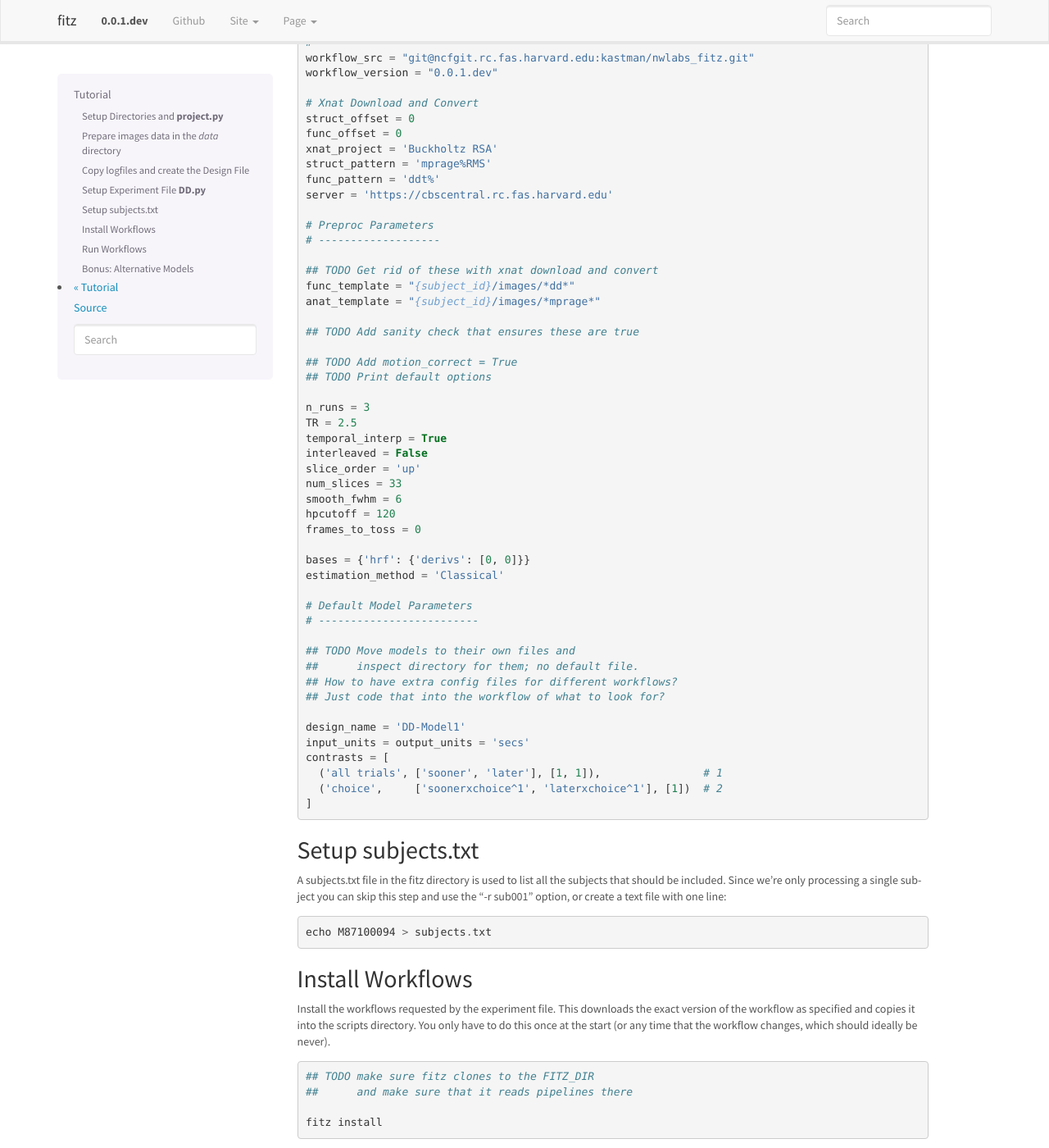
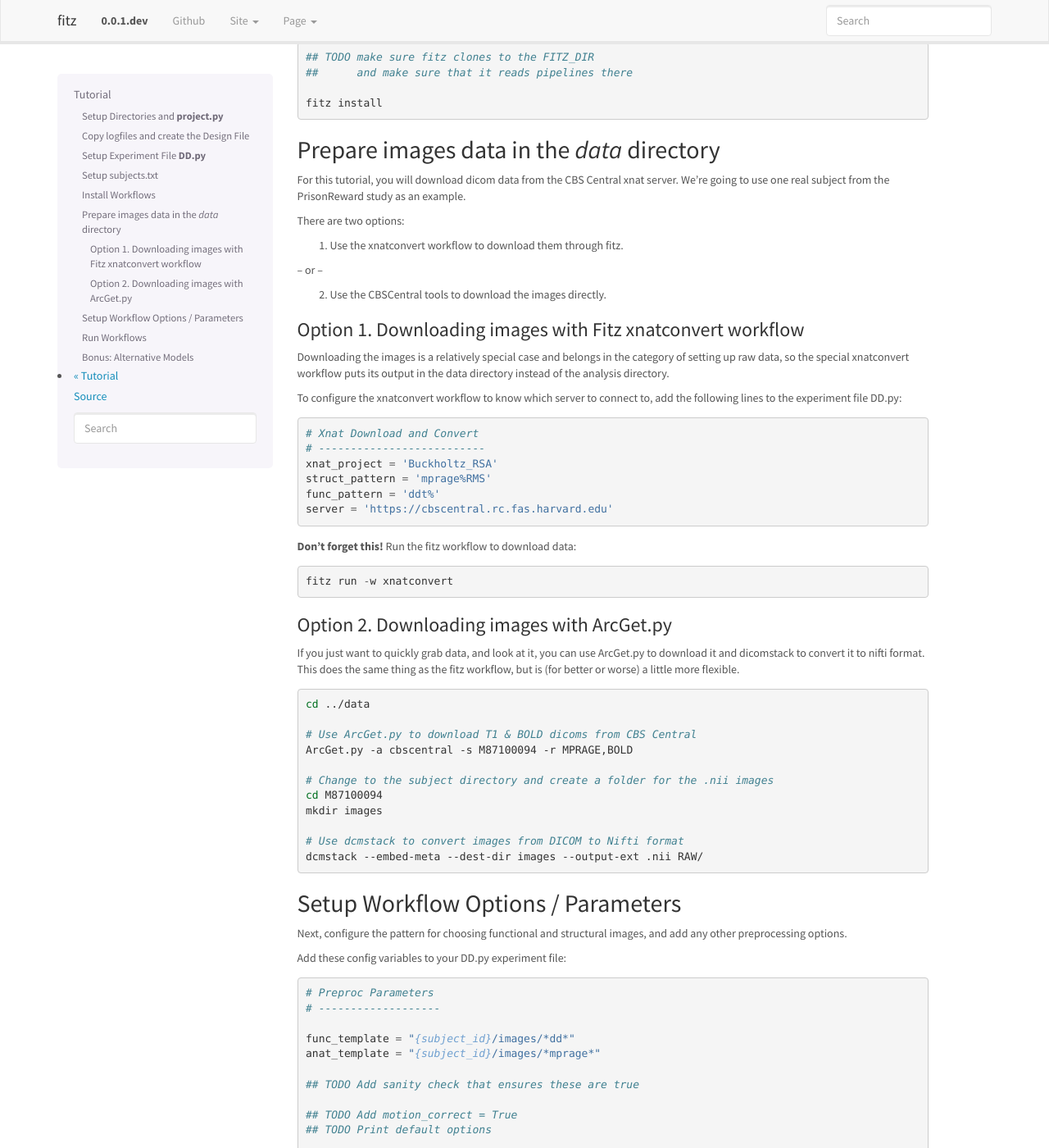
Before and after one commit to kastman/fitz, a Sphinx documentation site: the page built from doc/tutorial_nwlabs.rst, in a window 1280 px wide and 1400 px high, scrolled down 2282 px. Shown: the whole window at 82% size. Built offline with Sphinx 7.4.7, drawn with Linux system fonts in a browser that asks for light colours; some of the changed text lies outside the part shown.

Commit message:
A few doc updates

```diff
--- a/doc/tutorial_nwlabs.rst
+++ b/doc/tutorial_nwlabs.rst
@@ -6,17 +6,17 @@ one subject from our tutorial experiment.
 
 1. ``fitz setup`` directories and paths.
 
-2. Download and prepare prepare images with ``ArcGet.py`` and ``dcmstack``.
+2. Copy logfiles and create design file.
 
-3. Copy logfiles and create design file.
+3. Setup ``experiment.py`` with experiment processing parameters.
 
-4. Setup ``experiment.py`` with experiment processing parameters.
+4. Tell fitz which subs to run with ``subjects.txt``
 
-5. Tell fitz which subs to run with ``subjects.txt``
+5. Have fitz download the requested workflow with ``fitz install``
 
-6. Have fitz download the requested workflow with ``fitz install``
+6. Download and prepare prepare images. (with ``ArcGet.py`` and ``dcmstack`` or ``fitz run -w xnatrecon``)
 
-7. Do all the things.  ``fitz run -w workflows``
+7. Run workflows:  ``fitz run -w preproc onset model``
 
 
 Setup Directories and **project.py**
@@ -62,29 +62,6 @@ Finally, set an environment variable to tell fitz where to look for
 configurations::
 
     export FITZ_DIR=`pwd`
-
-
-Prepare images data in the *data* directory
---------------------------------------------
-
-For this tutorial, you will download dicom data from the CBS Central xnat
-server.
-
-We're going to use one real subject from the PrisonReward study as an example.
-
-.. code-block:: bash
-
-    cd ../data
-
-    # Use ArcGet.py to download T1 & BOLD dicoms from CBS Central
-    ArcGet.py -a cbscentral -s M87100094 -r MPRAGE,BOLD
-
-    # Change to the subject directory and create a folder for the .nii images
-    cd M87100094
-    mkdir images
-
-    # Use dcmstack to convert images from DICOM to Nifti format
-    dcmstack --embed-meta --dest-dir images --output-ext .nii RAW/
 
 
 Copy logfiles and create the Design File
@@ -152,54 +129,6 @@ Paste the following settings in to DD.py:
     workflow_src = "git@ncfgit.rc.fas.harvard.edu:kastman/nwlabs_fitz.git"
     workflow_version = "0.0.1.dev"
 
-    # Xnat Download and Convert
-    struct_offset = 0
-    func_offset = 0
-    xnat_project = 'Buckholtz RSA'
-    struct_pattern = 'mprage%RMS'
-    func_pattern = 'ddt%'
-    server = 'https://cbscentral.rc.fas.harvard.edu'
-
-    # Preproc Parameters
-    # -------------------
-
-    ## TODO Get rid of these with xnat download and convert
-    func_template = "{subject_id}/images/*dd*"
-    anat_template = "{subject_id}/images/*mprage*"
-
-    ## TODO Add sanity check that ensures these are true
-
-    ## TODO Add motion_correct = True
-    ## TODO Print default options
-
-    n_runs = 3
-    TR = 2.5
-    temporal_interp = True
-    interleaved = False
-    slice_order = 'up'
-    num_slices = 33
-    smooth_fwhm = 6
-    hpcutoff = 120
-    frames_to_toss = 0
-
-    bases = {'hrf': {'derivs': [0, 0]}}
-    estimation_method = 'Classical'
-
-    # Default Model Parameters
-    # -------------------------
-
-    ## TODO Move models to their own files and
-    ##      inspect directory for them; no default file.
-    ## How to have extra config files for different workflows?
-    ## Just code that into the workflow of what to look for?
-
-    design_name = 'DD-Model1'
-    input_units = output_units = 'secs'
-    contrasts = [
-      ('all trials', ['sooner', 'later'], [1, 1]),                # 1
-      ('choice',     ['soonerxchoice^1', 'laterxchoice^1'], [1])  # 2
-    ]
-
 
 Setup subjects.txt
 -------------------
@@ -227,20 +156,147 @@ workflow changes, which should ideally be never).
 
     fitz install
 
+
+Prepare images data in the *data* directory
+--------------------------------------------
+
+For this tutorial, you will download dicom data from the CBS Central xnat
+server.  We're going to use one real subject from the PrisonReward study as an example.
+
+There are two options:
+
+1. Use the xnatconvert workflow to download them through fitz.
+
+-- or --
+
+2. Use the CBSCentral tools to download the images directly.
+
+Option 1. Downloading images with Fitz xnatconvert workflow
+~~~~~~~~~~~~~~~~~~~~~~~~~~~~~~~~~~~~~~~~~~~~~~~~~~~~~~~~~~~~~
+
+Downloading the images is a relatively special case and belongs in the
+category of setting up raw data, so the special xnatconvert workflow puts
+its output in the data directory instead of the analysis directory.
+
+To configure the xnatconvert workflow to know which server to connect to,
+add the following lines to the experiment file DD.py::
+
+    # Xnat Download and Convert
+    # --------------------------
+    xnat_project = 'Buckholtz_RSA'
+    struct_pattern = 'mprage%RMS'
+    func_pattern = 'ddt%'
+    server = 'https://cbscentral.rc.fas.harvard.edu'
+
+**Don't forget this!** Run the fitz workflow to download data::
+
+    fitz run -w xnatconvert
+
+Option 2. Downloading images with ArcGet.py
+~~~~~~~~~~~~~~~~~~~~~~~~~~~~~~~~~~~~~~~~~~~~~
+
+If you just want to quickly grab data, and look at it, you can use ArcGet.py
+to download it and dicomstack to convert it to nifti format. This does the
+same thing as the fitz workflow, but is (for better or worse) a little more
+flexible.
+
+.. code-block:: bash
+
+    cd ../data
+
+    # Use ArcGet.py to download T1 & BOLD dicoms from CBS Central
+    ArcGet.py -a cbscentral -s M87100094 -r MPRAGE,BOLD
+
+    # Change to the subject directory and create a folder for the .nii images
+    cd M87100094
+    mkdir images
+
+    # Use dcmstack to convert images from DICOM to Nifti format
+    dcmstack --embed-meta --dest-dir images --output-ext .nii RAW/
+
+
+Setup Workflow Options / Parameters
+------------------------------------
+
+Next, configure the pattern for choosing functional and structural images,
+and add any other preprocessing options.
+
+Add these config variables to your DD.py experiment file:
+
+.. code-block:: python
+
+    # Preproc Parameters
+    # -------------------
+
+    func_template = "{subject_id}/images/*dd*"
+    anat_template = "{subject_id}/images/*mprage*"
+
+    ## TODO Add sanity check that ensures these are true
+
+    ## TODO Add motion_correct = True
+    ## TODO Print default options
+
+    n_runs = 3
+    TR = 2.5
+    temporal_interp = True
+    interleaved = False
+    slice_order = 'up'
+    num_slices = 33
+    smooth_fwhm = 6
+    hpcutoff = 120
+    frames_to_toss = 0
+
+    # Default Model Parameters
+    # -------------------------
+
+    bases = {'hrf': {'derivs': [0, 0]}}
+    estimation_method = 'Classical'
+    input_units = output_units = 'secs'
+
+    ## TODO Move models to their own files and
+    ##      inspect directory for them; no default file.
+    ## How to have extra config files for different workflows?
+    ## Just code that into the workflow of what to look for?
+
+Models are defined in their own files, with the name of the experiment and the
+name of the model.
+
+Add the following options to a new file called DD-Model1.py:
+
+.. code-block:: python
+
+    design_file = 'Model1.csv'
+    contrasts = [
+      ('all trials', ['sooner', 'later'], [1, 1]),                # 1
+      ('choice',     ['soonerxchoice^1', 'laterxchoice^1'], [1])  # 2
+    ]
+
+
 Run Workflows
 --------------
 
+* Prepoc workflow: performs slicetime correction, realignment,
+  coregistration, normalization and smoothing.
+
+* Onset workflow: Converts the design file to SPM *.mat multiple conditions
+  files.
+
+* Model: Calculates artifacts, specifies a model design and estimates the
+  model and contrasts.
+
 .. code-block:: bash
 
-    fitz run -w onsets preproc model
+    fitz run -w onsets preproc model --model Model1
+
+N.B. There is no default model, so you must specify which one you want to use
+with the ``--model`` flag.
 
 
 Bonus: Alternative Models
 --------------------------
 
-.. code-block:: bash
-
-    cp DD.py DD-Model2.py
+Exercise: Create a new design file with a differnet onset, and create a new
+model file called DD-Model2.py that uses it.
 
 
 +---------------------+--------------------+
```
Also changed, not shown: 8 other files.
